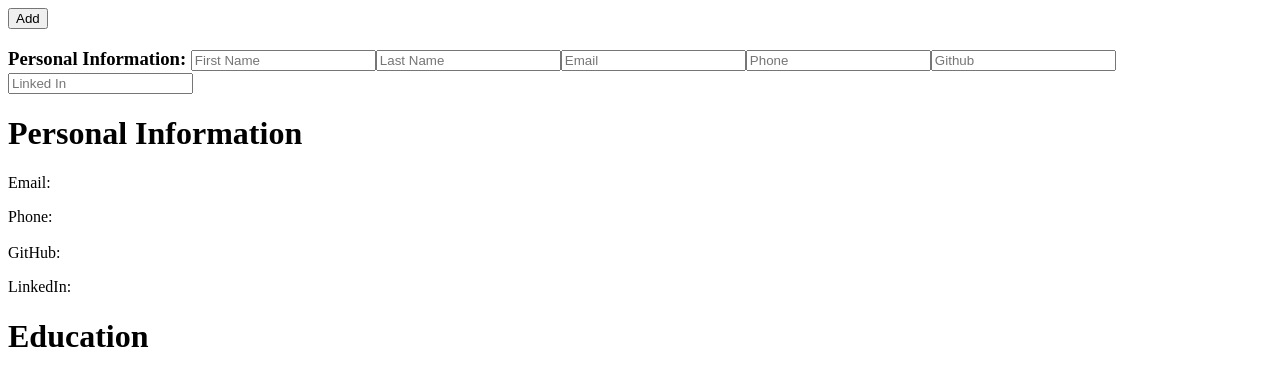
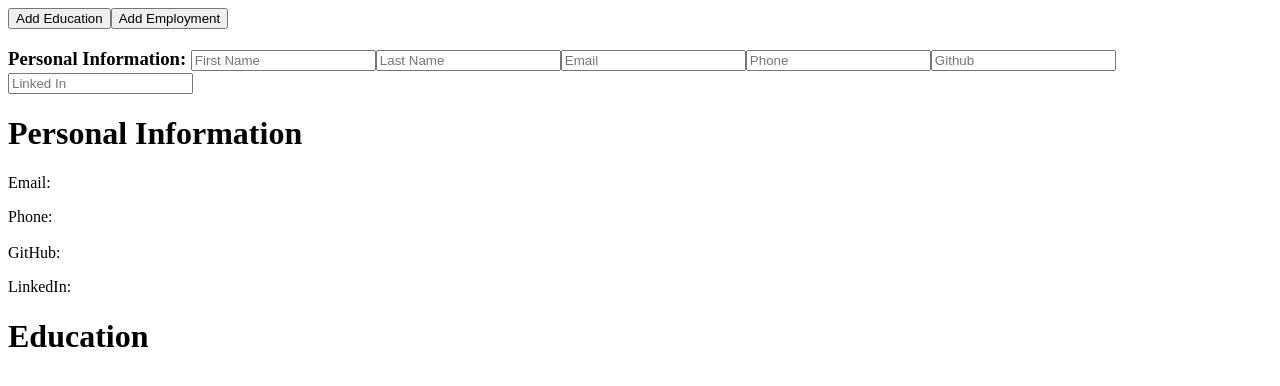
Before and after one commit to mastachiii/top-CVBuilder, a React (Vite) app: page / in a window 1280 px wide. Shown: the top 386 px of the page. Built offline with nearby package versions, Linux system fonts and the light colour scheme.

Commit message:
FEAT: Added Employment Forms

```diff
--- a/src/App.jsx
+++ b/src/App.jsx
@@ -6,6 +6,7 @@ import { Preview } from './Preview';
 function App() {
     const [personalInfo, setPersonalInfo] = useState(info);
     const [educationInfo, setEducationInfo] = useState([]);
+    const [employmentInfo, setEmploymentInfo] = useState([]);
     const personalHandlers = {
         copy: { ...personalInfo },
         update: () => setPersonalInfo(personalHandlers.copy),
@@ -33,10 +34,34 @@ function App() {
             educationHandlers.update();
         },
     };
+    const employmentHandlers = {
+        copy: Array.from(employmentInfo),
+        numberOfItems: employmentInfo.length,
+        update: () => setEmploymentInfo(employmentHandlers.copy),
+        add: () => {
+            employmentHandlers.copy.push({
+                position: '',
+                company: '',
+                startDate: '',
+                endDate: '',
+                details: [],
+            });
+            employmentHandlers.update();
+            console.log(employmentInfo);
+        },
+        edit: ({ key, value, index }) => {
+            employmentHandlers.copy[index][key] = value;
+            employmentHandlers.update();
+        },
+    };
 
     return (
         <>
-            <Editor personalHandlers={personalHandlers} educationHandlers={educationHandlers} />
+            <Editor
+                personalHandlers={personalHandlers}
+                educationHandlers={educationHandlers}
+                employmentHandlers={employmentHandlers}
+            />
             <Preview personalInfo={personalInfo} educationInfo={educationInfo} />
         </>
     );
--- a/src/Editor.jsx
+++ b/src/Editor.jsx
@@ -1,4 +1,5 @@
 import { useState } from 'react';
+import { Fragment } from 'react';
 
 function Input({ type = 'text', text, value, onChange }) {
     return <input type={type} placeholder={text} onChange={onChange} value={value}></input>;
@@ -60,30 +61,51 @@ function Education({ handlers, index }) {
             <Input text='School Name' onChange={handleSchoolName} />
             <Input text='Start Date' onChange={handleStartDate} />
             <Input text='End Date' onChange={handleEndDate} />
-            <Input text='Key Details' onChange={handleDetailsChange} value={details.text} />
+            <Input text='Details' onChange={handleDetailsChange} value={details.text} />
             <Button text='Add' onClick={handleDetailsSubmit} />
         </div>
     );
 }
 
-function Editor({ personalHandlers, educationHandlers }) {
-    const educationForm = (() => {
+function Employment({ handlers, index }) {
+    return (
+        <div>
+            <Input text='Position' onChange={null} />
+            <Input text='Company' onChange={null} />
+            <Input text='Start Date' onChange={null} />
+            <Input text='End Date' onChange={null} />
+            <Input text='Details' onChange={null} />
+        </div>
+    );
+}
+
+function Editor({ personalHandlers, educationHandlers, employmentHandlers }) {
+    const makeForm = ({ handlers, Component }) => {
         const form = [];
 
-        for (let i = 0; i < educationHandlers.numberOfItems; i++) {
-            form.push(<Education handlers={educationHandlers} key={i} index={i} />);
+        for (let i = 0; i < handlers.numberOfItems; i++) {
+            form.push(
+                <Fragment key={i}>
+                    <h3>
+                        Education:
+                        <Component handlers={handlers} index={i} />
+                    </h3>
+                </Fragment>
+            );
         }
 
         return form;
-    })();
+    };
 
     return (
         <div>
-            <Button text='Add' onClick={educationHandlers.add} />
+            <Button text='Add Education' onClick={educationHandlers.add} />
+            <Button text='Add Employment' onClick={employmentHandlers.add} />
             <h3>
                 Personal Information: <Personal handlers={personalHandlers} />
             </h3>
-            {educationForm}
+            {makeForm({ handlers: educationHandlers, Component: Education })}
+            {makeForm({ handlers: employmentHandlers, Component: Employment })}
         </div>
     );
 }
--- a/src/Preview.jsx
+++ b/src/Preview.jsx
@@ -31,7 +31,6 @@ function Preview(props) {
     const personalInfo = props.personalInfo;
     const educationInfo = props.educationInfo;
 
-    console.log(educationInfo);
     return (
         <div>
             <h1>Personal Information</h1>
@@ -44,7 +43,7 @@ function Preview(props) {
                 linkedIn={personalInfo.linkedIn}
             />
             <h1>Education</h1>
-            {educationInfo.map((item) => {
+            {educationInfo.map((item, index) => {
                 return (
                     <Education
                         address={item.address}
@@ -52,6 +51,7 @@ function Preview(props) {
                         startDate={item.startDate}
                         endDate={item.endDate}
                         details={item.details}
+                        key={index}
                     />
                 );
             })}
```
